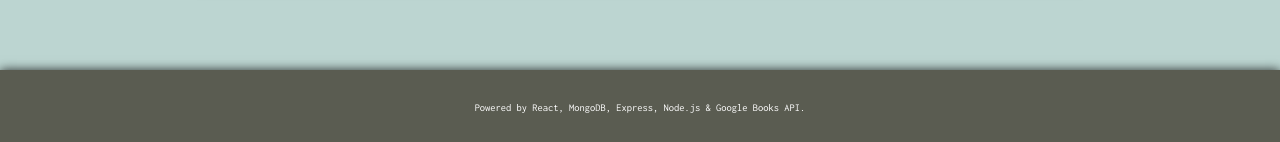
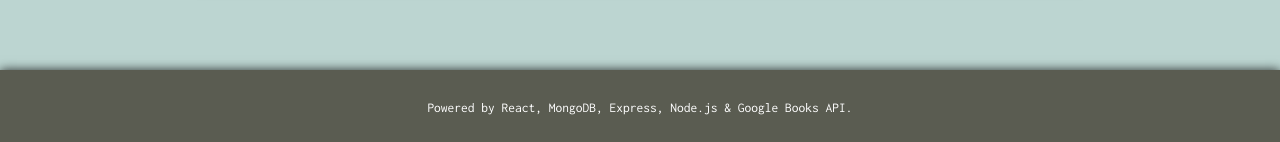
Before and after one commit to harpality/all-my-books, a React (Create React App) app in the folder client/: page / in a window 1280 px wide. Shown: the part 698-840 px from the top of the page. Built offline with nearby package versions, Linux system fonts and the light colour scheme.

Commit message:
updated title

```diff
--- a/client/public/index.html
+++ b/client/public/index.html
@@ -29,7 +29,7 @@
       work correctly both with client-side routing and a non-root public URL.
       Learn how to configure a non-root public URL by running `npm run build`.
     -->
-    <title>Google Books Search</title>
+    <title>All My Books</title>
   </head>
   <body>
     <noscript>
--- a/client/src/index.css
+++ b/client/src/index.css
@@ -22,7 +22,7 @@ footer {
   justify-content: center;
   align-items: center;
   color: white;
-  font-size: 0.7rem;
+  font-size: 0.9rem;
 }
 body {
   margin: 0;
```
